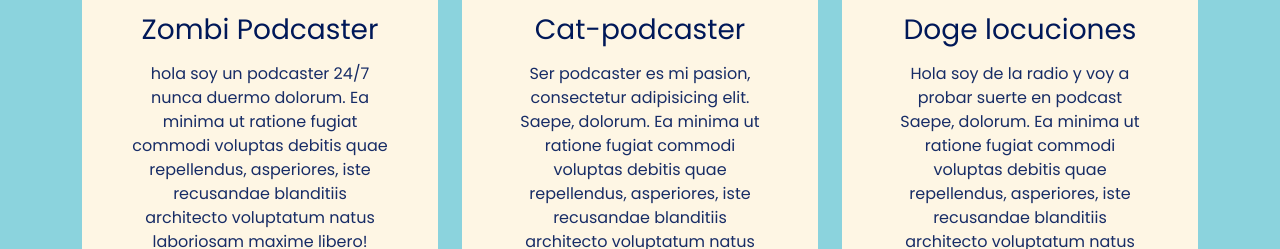
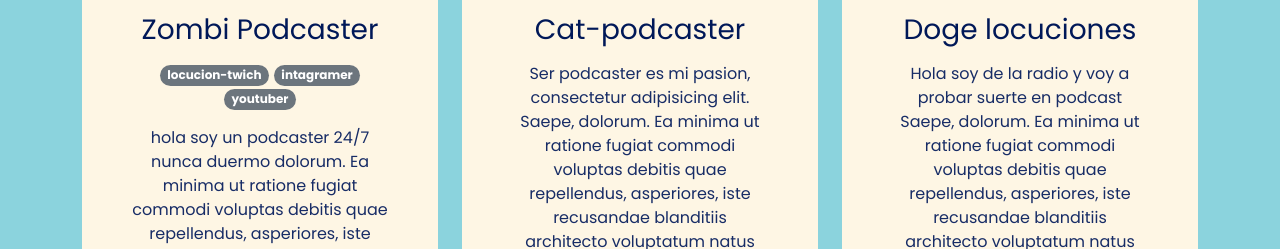
Before and after one commit to zombi64/pruebas-de-pull-request, a plain HTML site: page index.html in a window 1280 px wide. Shown: the part 1486-1735 px from the top of the page. Drawn offline with nearby package versions, Linux system fonts and the light colour scheme.

Commit message:
actualizcion de tarjeta 1

```diff
--- a/index.html
+++ b/index.html
@@ -102,6 +102,11 @@
               <div class="card-body text-center p-5">
                 <img src="./assets/perro_LI.jpg" alt="avatar" class=" img img-fluid rounded-circle mb-3">
                 <h3 class="title card-title mb-3">Zombi Podcaster</h3>
+                <p>
+                  <span class="badge rounded-pill text-bg-secondary">locucion-twich</span>
+                  <span class="badge rounded-pill text-bg-secondary">intagramer</span>
+                  <span class="badge rounded-pill text-bg-secondary">youtuber</span>
+                </p>
                 <p>hola soy un podcaster 24/7 nunca duermo dolorum. Ea minima ut ratione fugiat
                   commodi voluptas debitis quae repellendus, asperiores, iste recusandae blanditiis architecto
                   voluptatum natus laboriosam maxime libero!</p>
```
